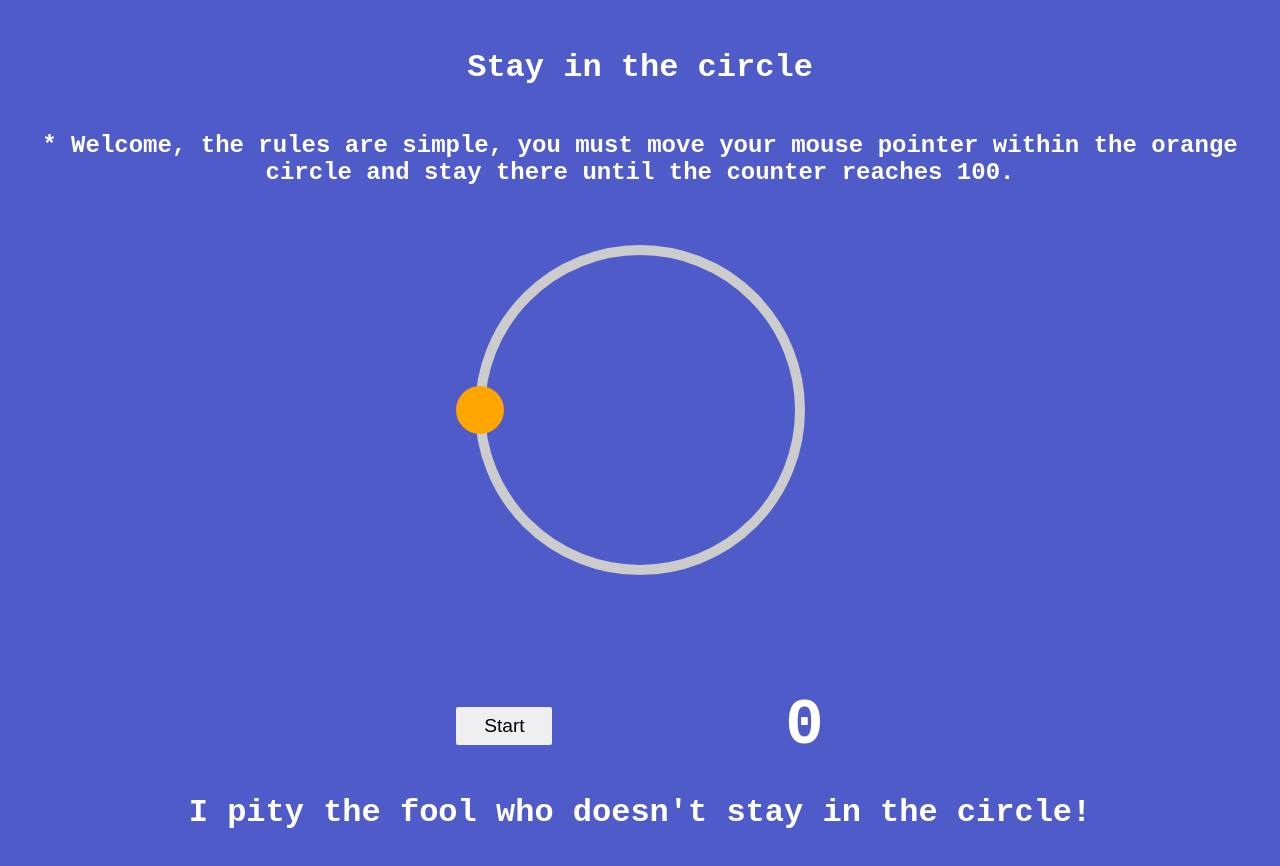
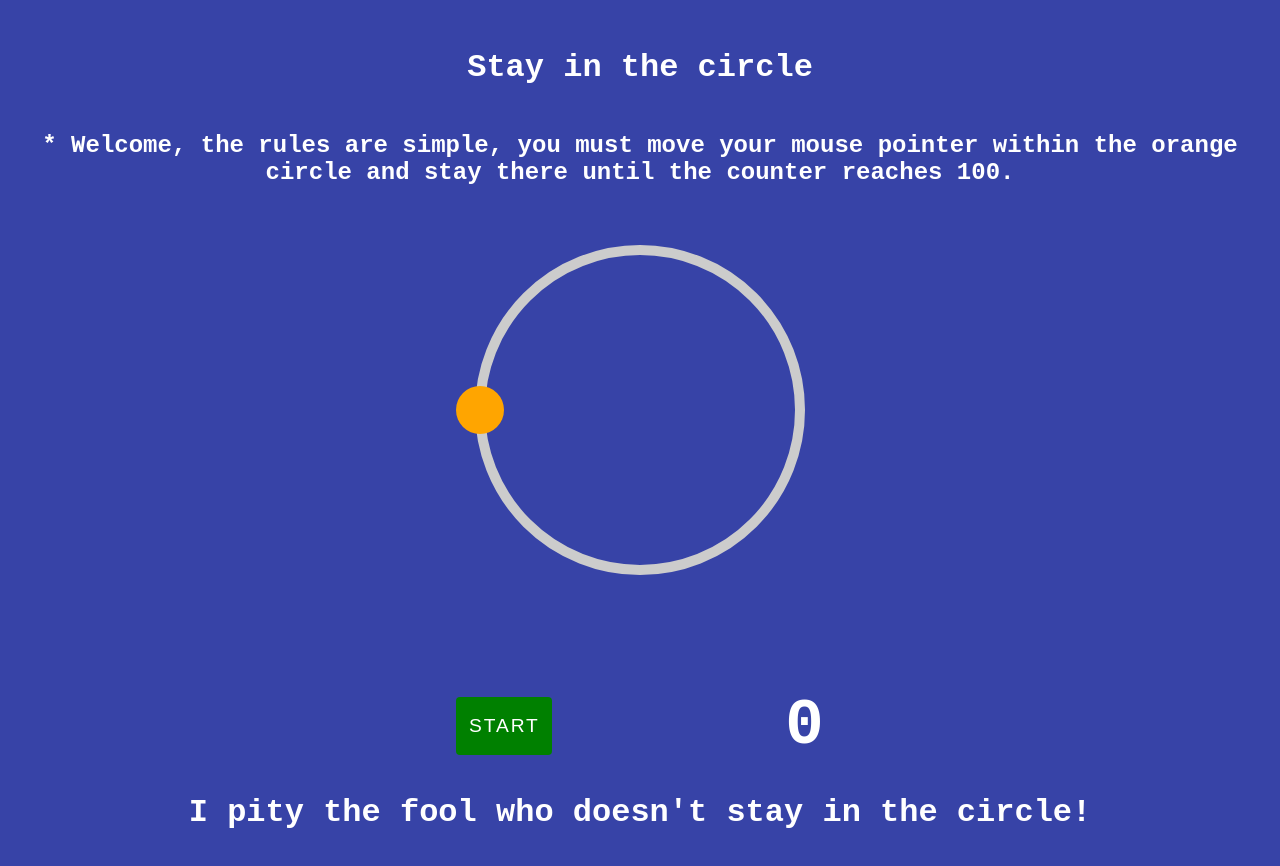
Before and after one commit to jonthedev/stay-in-the-circle, a React (Vite) app: page / in a window 1280 px wide. Shown: the top 866 px of the page. Built offline with nearby package versions, Linux system fonts and the light colour scheme.

Commit message:
button changes color depending state of game

```diff
--- a/src/App.js
+++ b/src/App.js
@@ -9,7 +9,6 @@ class App extends Component {
     this.state = {
       gameStatus: false,
       count: 0,
-      message: "",
     };
   }
 
@@ -49,13 +48,14 @@ class App extends Component {
         <Circle addCount={this.addCount} gameStatus={this.state.gameStatus} />
         <div className="control">
           <ButtonStart
+            style={{}}
             setGameStatus={this.setGameStatus}
             gameStatus={this.state.gameStatus}
           />
           <span className="count">{this.state.count}</span>
         </div>
         <p className="message" style={{ fontSize: "2em" }}>
-          {this.state.count >= 20
+          {this.state.count >= 100
             ? "Congratulations you won!"
             : "I pity the fool who doesn't stay in the circle!"}
         </p>
--- a/src/components/ButtonStart.js
+++ b/src/components/ButtonStart.js
@@ -2,7 +2,10 @@ import React from "react";
 
 const ButtonStart = props => {
   return (
-    <button onClick={() => props.setGameStatus()}>
+    <button
+      className={`${!props.gameStatus ? "start" : "stop"}`}
+      onClick={() => props.setGameStatus()}
+    >
       {props.gameStatus ? "Reset" : "Start"}
     </button>
   );
--- a/src/style.css
+++ b/src/style.css
@@ -1,5 +1,5 @@
 body {
-  background: rgb(79, 91, 200);
+  background: rgb(55, 67, 167);
   padding: 20px;
   display: flex;
   justify-content: center;
@@ -55,20 +55,26 @@ svg {
 }
 
 .control button {
-  height: 2em;
+  height: 3em;
   width: 5em;
-  border-radius: 2px;
+  border-radius: 4px;
   border: none;
   cursor: pointer;
   font-size: 1.2em;
+  letter-spacing: 0.1em;
+  text-transform: uppercase;
+  color: #fff;
+}
+
+.start {
+  background: green;
+}
+
+.stop {
+  background: red;
 }
 
 .count {
   margin-left: 0.5em;
   font-size: 4em;
 }
-
-/*** MESSAGE */
-.message {
-  font-size: 10rem;
-}
```
Also changed, not shown: 4 other files (tests, documents, lock files or other folders).
